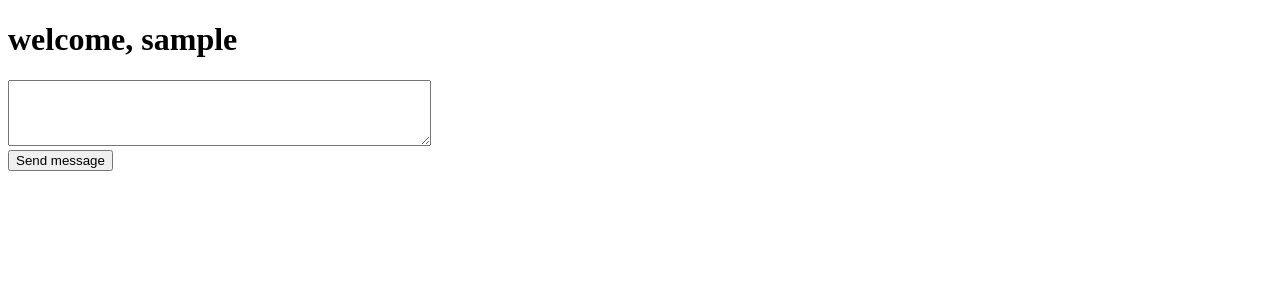
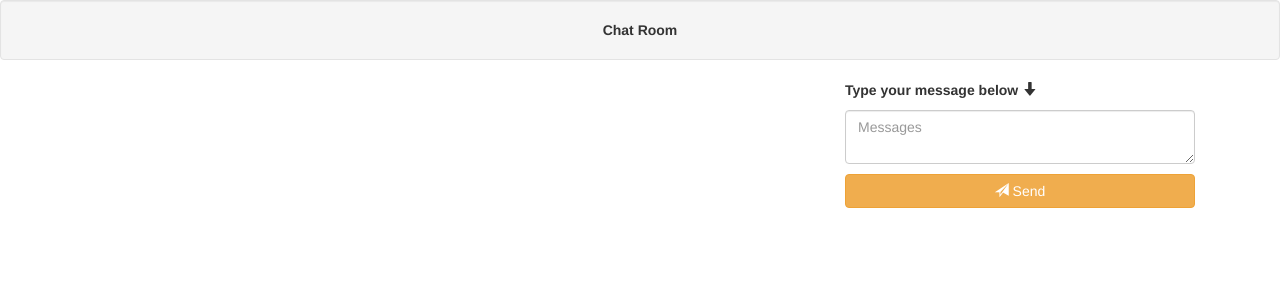
Before and after one commit to Peristratus/cafe-flask-app, a Flask app: page /chatapp in a window 1280 px wide. Shown: the top 300 px of the page. Run offline with Flask 2, Linux system fonts and the light colour scheme; the visitor is signed in with stand-in values (Sample User, id 1); some libraries are stand-ins or nearby versions.

Commit message:
added the bootstrap styling to the chat app

```diff
--- a/templates/chatapp.html
+++ b/templates/chatapp.html
@@ -4,19 +4,45 @@
     <meta charset="UTF-8">
     <meta name="viewport" content="width=device-width, initial-scale=1.0">
     <title>Chat page for {{username}}</title>
+    <!-- Bootstrap -->
+    <link rel="stylesheet" href="https://maxcdn.bootstrapcdn.com/bootstrap/3.3.7/css/bootstrap.min.css"
+    integrity="sha384-BVYiiSIFeK1dGmJRAkycuHAHRg32OmUcww7on3RYdg4Va+PmSTsz/K68vbdEjh4u" crossorigin="anonymous">
+    <style>
+      div.msg_bbl {
+        background-color: #ddd;
+        padding: 5px 10px;
+        border-radius: 10px;
+        color: #555;
+        margin-bottom: 5px;
+      }
+    </style>
 </head>
 <body>
-            <h1> welcome, {{username}}</h1>
 
-             <form method = "POST">
-                <textarea cols= "50" rows= "4" name = "message" id= "message"></textarea>
-                  <br>
-                  <button class="btn btn-warning btn-lg btn-block" id="btn-chat"> Send message</button>
-             </form>
+        <div class="text-center well"><b>Chat Room</b></div>
 
-    	    {% for message in chat_messages %}
-	            <p>({{ message.timestamp }}) {{ message.from }}: {{ message.message }}</p>
-	        {% endfor %}
+            <div class="container">
+                <div class="col-sm-8">
+                    <div class="no_message">
+                        {% for message in chat_messages %}
+	                    <p>({{ message.timestamp }}) {{ message.from }}: {{ message.message }}</p>
+	                     {% endfor %}
+                        <div class="message_holder"></div>
+                    </div>
+                </div>
+                <div class="col-sm-4">
+                    <form action="" method="POST">
+                        <b>Type your message below <span class="glyphicon glyphicon-arrow-down"></span></b>
+                        <div class="clearfix" style="margin-top: 5px;"></div>
+                        <div style="padding-top: 5px;"></div>
+                        <textarea name="message" id="message" class="message form-control" placeholder="Messages"></textarea>
+                        <div style="padding-top: 10px;"></div>
+                        <button class="btn btn-warning btn-block"><span class="glyphicon glyphicon-send"></span> Send</button>
+                     </form>
+                </div>
+            </div>
+
+
 
 	    <script>
             let textbox = document.getElementById("message")
```
